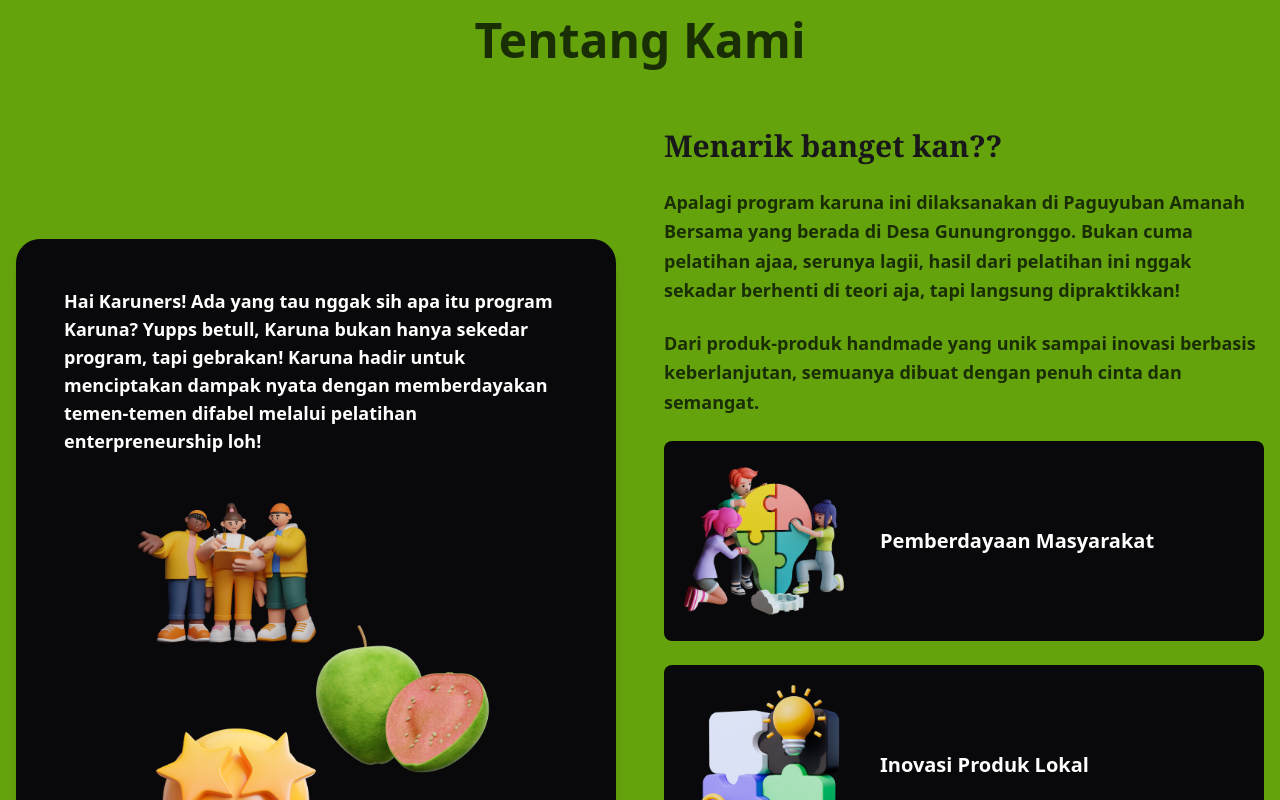
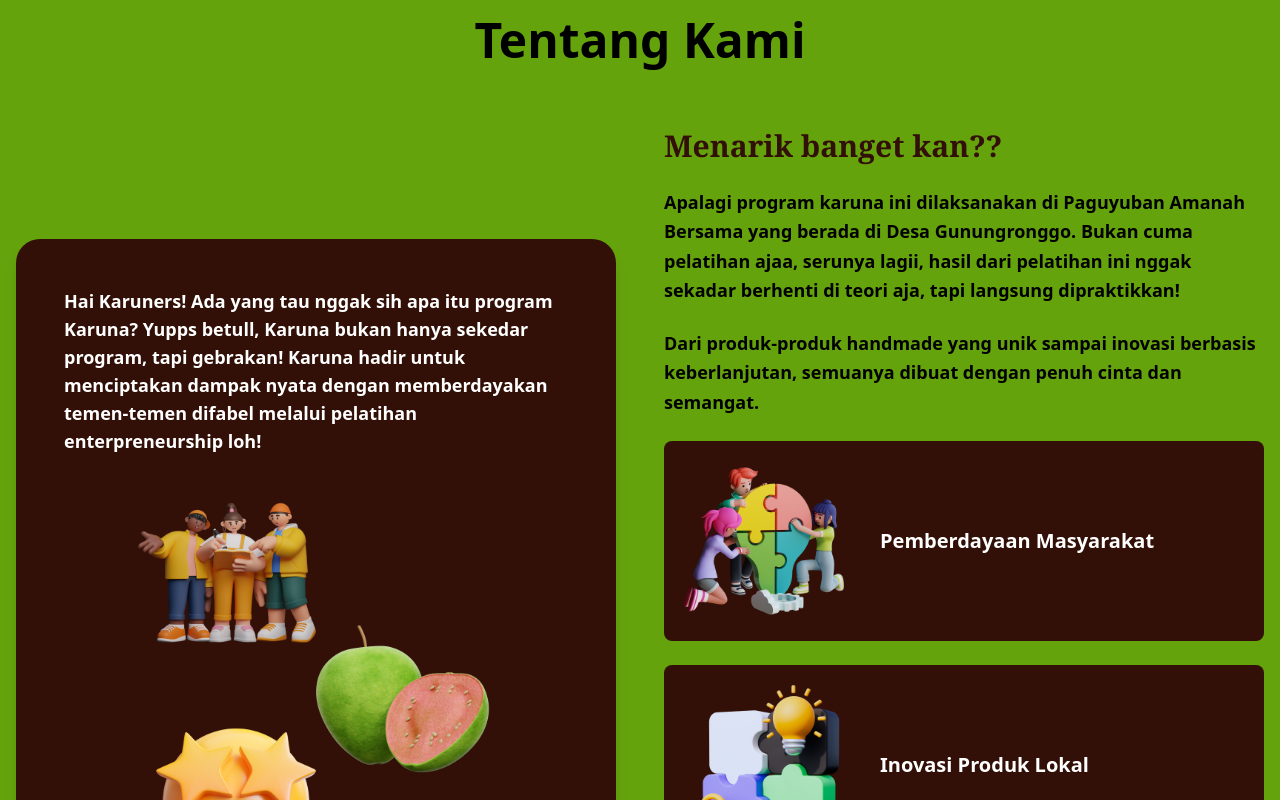
Before and after one commit to ahmadammarm/karuna, a Next.js app: page / in a window 1280 px wide. Shown: the part 880-1680 px from the top of the page. Built offline with nearby package versions, Linux system fonts and the light colour scheme.

Commit message:
feat: adding brown color

```diff
--- a/src/components/homepage/About.tsx
+++ b/src/components/homepage/About.tsx
@@ -40,7 +40,7 @@ const About = () => {
         <div className="overflow-hidden bg-lime-600">
             <div className="py-16 md:py-24 md:mt-0">
                 <h1
-                    className="text-lime-950 text-4xl md:text-5xl font-bold text-center mb-16 relative mt-32 md:mt-0"
+                    className="text-black text-4xl md:text-5xl font-bold text-center mb-16 relative mt-32 md:mt-0"
                     data-aos="fade-up"
                     data-aos-duration="800"
                 >
@@ -53,7 +53,7 @@ const About = () => {
                         data-aos="fade-right"
                         data-aos-duration="1000"
                     >
-                        <div className="bg-zinc-950 rounded-3xl p-8 md:p-12 shadow-lg relative overflow-hidden">
+                        <div className="bg-[#321007] rounded-3xl p-8 md:p-12 shadow-lg relative overflow-hidden">
                             {/* <h2 className="text-3xl md:text-4xl font-extrabold mb-6 relative text-black font-serif">
                                 Seputar
                                 <br />
@@ -85,17 +85,17 @@ const About = () => {
                         data-aos="fade-left"
                         data-aos-duration="1000"
                     >
-                        <h3 className="text-2xl md:text-3xl font-black text-zinc-900 font-serif">
+                        <h3 className="text-2xl md:text-3xl font-black text-[#321007] font-serif">
                             Menarik banget kan??
                         </h3>
-                        <p className="text-lime-950 text-lg leading-relaxed font-bold">
+                        <p className="text-black text-lg leading-relaxed font-bold">
                              Apalagi program karuna ini dilaksanakan di Paguyuban Amanah Bersama yang berada di Desa Gunungronggo. Bukan cuma pelatihan ajaa, serunya lagii, hasil dari pelatihan ini nggak sekadar berhenti di teori aja, tapi langsung dipraktikkan!
                         </p>
-                        <p className="text-lime-950 text-lg leading-relaxed font-bold">
+                        <p className="text-black text-lg leading-relaxed font-bold">
                             Dari produk-produk handmade yang unik sampai inovasi berbasis keberlanjutan, semuanya dibuat dengan penuh cinta dan semangat.
                         </p>
                         <div
-                            className="flex items-center space-x-4 mt-4 bg-zinc-950 rounded-lg"
+                            className="flex items-center space-x-4 mt-4 bg-[#321007] rounded-lg"
                             data-aos="fade-up"
                             data-aos-delay="100"
                         >
@@ -103,7 +103,7 @@ const About = () => {
                             <span className="text-white font-bold text-xl">Pemberdayaan Masyarakat</span>
                         </div>
                         <div
-                            className="flex items-center space-x-4 bg-zinc-950 rounded-lg"
+                            className="flex items-center space-x-4 bg-[#321007] rounded-lg"
                             data-aos="fade-up"
                             data-aos-delay="200"
                         >
@@ -209,12 +209,12 @@ const About = () => {
                 <div className="bg-lime-600 py-16 md:py-24 px-10 md:px-14">
                     <div>
                         <h2
-                            className="text-4xl md:text-5xl font-bold text-center mb-16 text-lime-950 relative mt-10"
+                            className="text-4xl md:text-5xl font-bold text-center mb-16 text-black relative mt-10"
                             data-aos="fade-up"
                         >
                             Produk Kami
                         </h2>
-                        <p className="text-center text-lime-950 mt-5 mb-16" data-aos="fade-up">
+                        <p className="text-center text-[#321007] mt-5 mb-16" data-aos="fade-up">
                             Gimana, penasaran kan sama produk dari Karuna?
                         </p>
                         <div className="grid grid-cols-1 md:grid-cols-3 gap-12 px-4">
@@ -239,7 +239,7 @@ const About = () => {
                                 },
                             ].map((item, index) => (
                                 <Card key={index}
-                                    className="relative flex flex-col items-center pt-16 bg-zinc-950 border-none mb-10 mt-10"
+                                    className="relative flex flex-col items-center pt-16 bg-[#321007] border-none mb-10 mt-10"
                                     data-aos="fade-up"
                                     data-aos-delay={index * 150}
                                     data-aos-anchor-placement="top-bottom"
--- a/src/components/homepage/Faq.tsx
+++ b/src/components/homepage/Faq.tsx
@@ -41,7 +41,7 @@ export const Faq = () => {
   ]
 
   return (
-    <section className="w-full pb-20 bg-zinc-950">
+    <section className="w-full pb-20 bg-[#321007]">
       <div className="container mx-auto px-4 md:px-6">
         <div className="flex flex-col items-center justify-center space-y-4 text-center">
           <div className="flex items-center justify-center" data-aos="fade-up">
@@ -70,14 +70,14 @@ export const Faq = () => {
                 className="border border-lime-600 rounded-lg overflow-hidden shadow-sm"
               >
                 <AccordionTrigger
-                  className="flex justify-between items-center w-full p-4 text-left text-white hover:bg-zinc-900 transition-colors duration-200"
+                  className="flex justify-between items-center w-full p-4 text-left text-white hover:bg-[#321007] transition-colors duration-200"
                   onClick={() => setActiveItem(activeItem === `item-${index + 1}` ? undefined : `item-${index + 1}`)}
                 >
                   <span className="font-semibold text-lg">{item.question}</span>
                 </AccordionTrigger>
                 <AnimatePresence>
                   {activeItem === `item-${index + 1}` && (
-                    <AccordionContent className="p-4 bg-zinc-900" forceMount>
+                    <AccordionContent className="p-4 bg-[#321007]" forceMount>
                       <div>
                         <p className="text-gray-300">{item.answer}</p>
                       </div>
```
